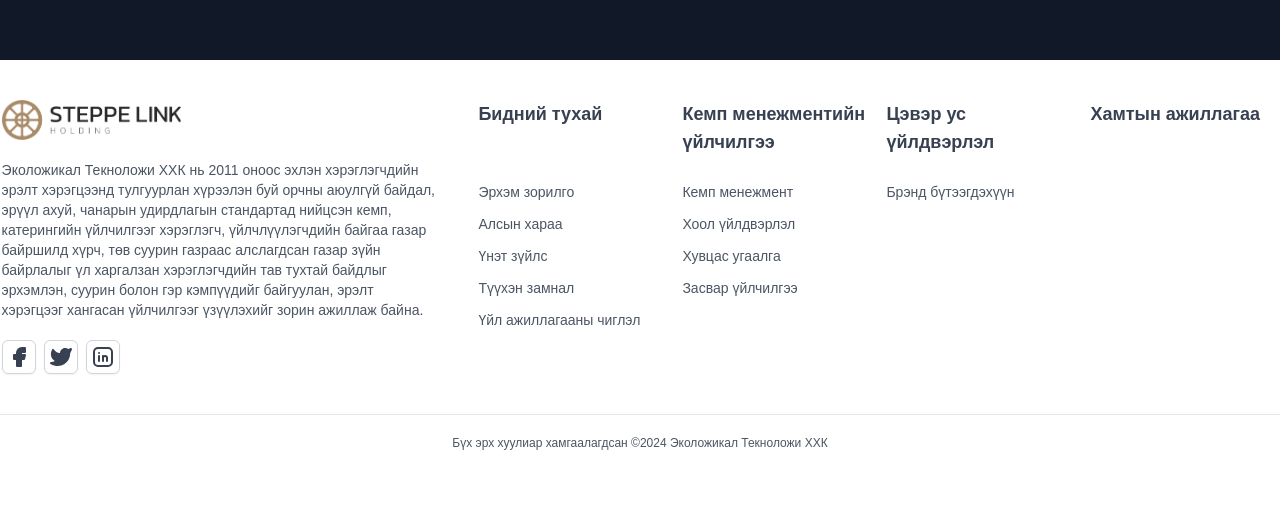
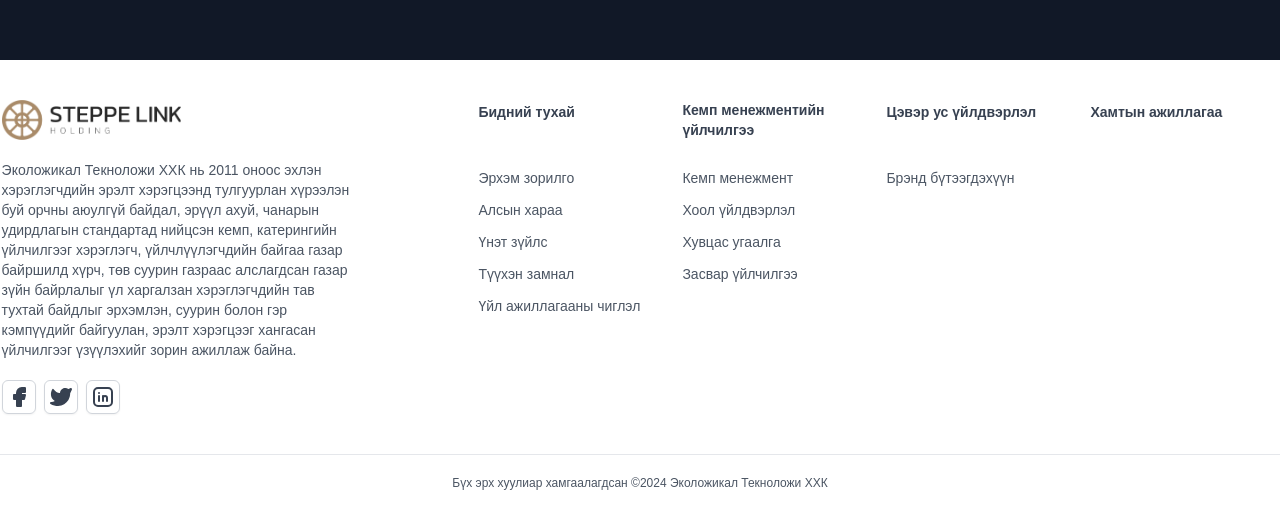
Before and after one commit to ananduush/ecotech, a Next.js app in the folder front-end/: page / in a window 1280 px wide. Shown: the part 840-1351 px from the top of the page. Before the commit the page ends 1311 px from the top, so only its background shows below. Built offline with nearby package versions, Linux system fonts and the light colour scheme.

Commit message:
remove images

```diff
--- a/front-end/src/app/components/Layout/Footer.tsx
+++ b/front-end/src/app/components/Layout/Footer.tsx
@@ -64,7 +64,7 @@ const Footer = () => {
       <div className="container pt-10">
         {/* First section: Logo and description */}
         <div className="grid grid-cols-1 lg:grid-cols-[1fr_800px] gap-10 items-start justify-between">
-          <div className="flex flex-col gap-5">
+          <div className="flex flex-col gap-5 max-w-[350px]">
             <Link href={"/"}>
               <img
                 src="/images/logo.png"
@@ -98,7 +98,7 @@ const Footer = () => {
               <div key={`column-title-${column.title}`}>
                 {/* Title of the section */}
                 <Link href={column.link} className="mb-2 block">
-                  <h4 className="underline-on-hover text-lg">{column.title}</h4>
+                  <h4 className="underline-on-hover text-sm">{column.title}</h4>
                 </Link>
 
                 {/* Child links (only visible on larger screens) */}
```
